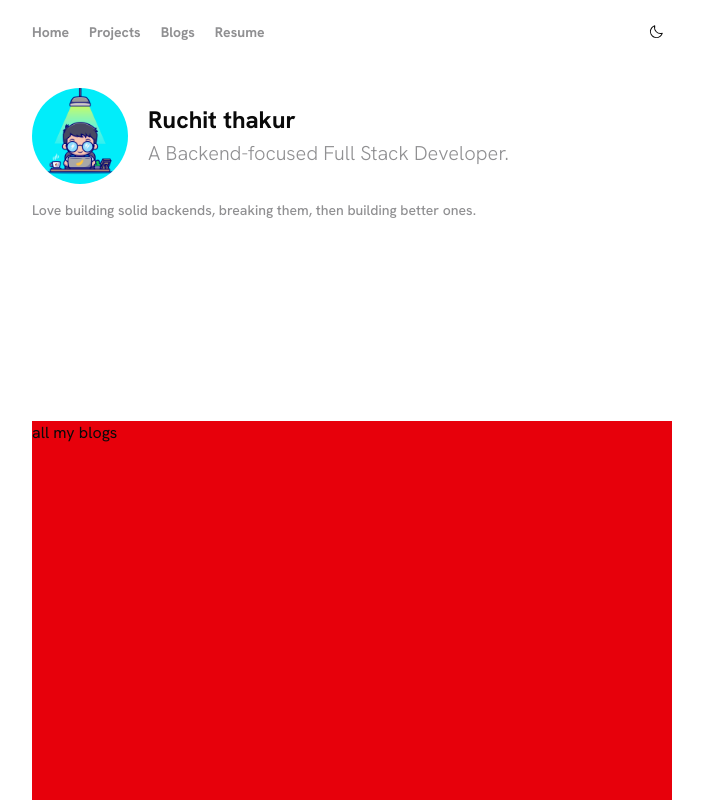
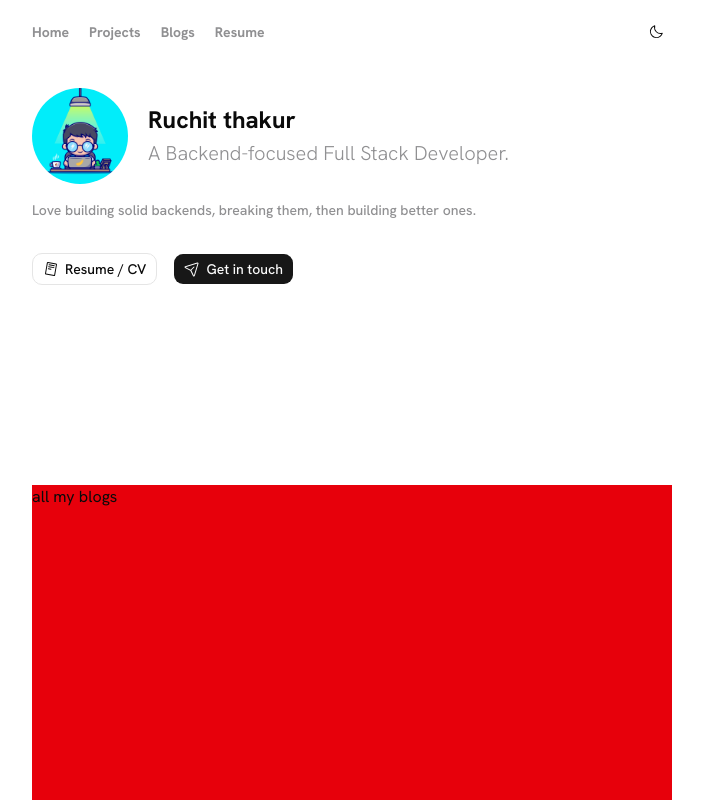
Before and after one commit to Ruchit-kumar44/My-Portfolio, a Next.js app: page / in a window 1280 px wide. Shown: the top 800 px of the page, without its empty margins (288-991 px from the left). Built offline with nearby package versions, Linux system fonts and the light colour scheme.

Commit message:
complete resume, contact button add cv and resume svg

```diff
--- a/src/app/globals.css
+++ b/src/app/globals.css
@@ -42,6 +42,41 @@
   html {
     @apply font-sans;
  }
+}
+
+:root {
+ --background: oklch(1 0 0);
+ --foreground: oklch(0.145 0 0);
+ --card: oklch(1 0 0);
+ --card-foreground: oklch(0.145 0 0);
+ --popover: oklch(1 0 0);
+ --popover-foreground: oklch(0.145 0 0);
+ --primary: oklch(0.205 0 0);
+ --primary-foreground: oklch(0.985 0 0);
+ --secondary: oklch(0.97 0 0);
+ --secondary-foreground: oklch(0.205 0 0);
+ --muted: oklch(0.97 0 0);
+ --muted-foreground: oklch(0.556 0 0);
+ --accent: oklch(0.97 0 0);
+ --accent-foreground: oklch(0.205 0 0);
+ --destructive: oklch(0.577 0.245 27.325);
+ --border: oklch(0.922 0 0);
+ --input: oklch(0.922 0 0);
+ --ring: oklch(0.708 0 0);
+ --chart-1: oklch(0.87 0 0);
+ --chart-2: oklch(0.556 0 0);
+ --chart-3: oklch(0.439 0 0);
+ --chart-4: oklch(0.371 0 0);
+ --chart-5: oklch(0.269 0 0);
+ --radius: 0.625rem;
+ --sidebar: oklch(0.985 0 0);
+ --sidebar-foreground: oklch(0.145 0 0);
+ --sidebar-primary: oklch(0.205 0 0);
+ --sidebar-primary-foreground: oklch(0.985 0 0);
+ --sidebar-accent: oklch(0.97 0 0);
+ --sidebar-accent-foreground: oklch(0.205 0 0);
+ --sidebar-border: oklch(0.922 0 0);
+ --sidebar-ring: oklch(0.708 0 0);
 }
 
 html.dark {
@@ -147,38 +182,3 @@ html.dark {
   inset 0 1px 2px rgba(255, 255, 255, 0.06),
   inset 0 1px 4px rgba(255, 255, 255, 0.03);
 }
-
-:root {
- --background: oklch(1 0 0);
- --foreground: oklch(0.145 0 0);
- --card: oklch(1 0 0);
- --card-foreground: oklch(0.145 0 0);
- --popover: oklch(1 0 0);
- --popover-foreground: oklch(0.145 0 0);
- --primary: oklch(0.205 0 0);
- --primary-foreground: oklch(0.985 0 0);
- --secondary: oklch(0.97 0 0);
- --secondary-foreground: oklch(0.205 0 0);
- --muted: oklch(0.97 0 0);
- --muted-foreground: oklch(0.556 0 0);
- --accent: oklch(0.97 0 0);
- --accent-foreground: oklch(0.205 0 0);
- --destructive: oklch(0.577 0.245 27.325);
- --border: oklch(0.922 0 0);
- --input: oklch(0.922 0 0);
- --ring: oklch(0.708 0 0);
- --chart-1: oklch(0.87 0 0);
- --chart-2: oklch(0.556 0 0);
- --chart-3: oklch(0.439 0 0);
- --chart-4: oklch(0.371 0 0);
- --chart-5: oklch(0.269 0 0);
- --radius: 0.625rem;
- --sidebar: oklch(0.985 0 0);
- --sidebar-foreground: oklch(0.145 0 0);
- --sidebar-primary: oklch(0.205 0 0);
- --sidebar-primary-foreground: oklch(0.985 0 0);
- --sidebar-accent: oklch(0.97 0 0);
- --sidebar-accent-foreground: oklch(0.205 0 0);
- --sidebar-border: oklch(0.922 0 0);
- --sidebar-ring: oklch(0.708 0 0);
-}
--- a/src/components/landing/Hero.tsx
+++ b/src/components/landing/Hero.tsx
@@ -1,6 +1,17 @@
 import Image from "next/image";
 import { heroConfig, socialLnks} from "@/config/Hero";
 import { Button } from "../ui/button";
+import CV from "../svgs/Cv";
+import Chat from "../svgs/Chat";
+import Link from 'next/link'
+import { cn } from "cn";
+
+
+
+const buttonIcons = {
+  CV: CV,
+  Chat: Chat,
+};
 
 export default function HeroSection(){
     const {name, title, avatar, buttons} = heroConfig
@@ -20,8 +31,29 @@ export default function HeroSection(){
             </div>
         </div>
        <div className="mt-4 text-small font-medium text-secondary">Love building solid backends, breaking them, then building better ones.</div>
+<div className="mt-8 flex gap-4">
+  {buttons.map((button, index) => {
+    const IconComponent =
+      buttonIcons[button.icon as keyof typeof buttonIcons];
 
-       <div></div>
+    return (
+      <Button
+        key={index}
+        asChild
+        variant={button.variant as 'outline' | 'default'}
+        className={cn(
+          button.variant === 'outline' && 'inset-shadow-indigo-500',
+          button.variant === 'default' && 'inset-shadow-indigo-500'
+        )}
+      >
+        <Link href={button.href}>
+          {IconComponent && <IconComponent />}
+          {button.text}
+        </Link>
+      </Button>
+    );
+  })}
+</div>
       </div>
 
     )
--- /dev/null
+++ b/src/components/svgs/Chat.tsx
@@ -0,0 +1,14 @@
+import React from 'react';
+
+export default function Chat({ className }: { className?: string }) {
+  return (
+    <svg
+      xmlns="http://www.w3.org/2000/svg"
+      fill="currentColor"
+      viewBox="0 0 256 256"
+      className={className}
+    >
+      <path d="M227.32,28.68a16,16,0,0,0-15.66-4.08l-.15,0L19.57,82.84a16,16,0,0,0-2.49,29.8L102,154l41.3,84.87A15.86,15.86,0,0,0,157.74,248q.69,0,1.38-.06a15.88,15.88,0,0,0,14-11.51l58.2-191.94c0-.05,0-.1,0-.15A16,16,0,0,0,227.32,28.68ZM157.83,231.85l-.05.14,0-.07-40.06-82.3,48-48a8,8,0,0,0-11.31-11.31l-48,48L24.08,98.25l-.07,0,.14,0L216,40Z"></path>
+    </svg>
+  );
+}
--- /dev/null
+++ b/src/components/svgs/Cv.tsx
@@ -0,0 +1,13 @@
+import React from 'react';
+
+export default function CV() {
+  return (
+    <svg
+      xmlns="http://www.w3.org/2000/svg"
+      fill="currentColor"
+      viewBox="0 0 256 256"
+    >
+      <path d="M210.78,39.25l-130.25-23A16,16,0,0,0,62,29.23l-29.75,169a16,16,0,0,0,13,18.53l130.25,23h0a16,16,0,0,0,18.54-13l29.75-169A16,16,0,0,0,210.78,39.25ZM178.26,224h0L48,201,77.75,32,208,55ZM89.34,58.42a8,8,0,0,1,9.27-6.48l83,14.65a8,8,0,0,1-1.39,15.88,8.36,8.36,0,0,1-1.4-.12l-83-14.66A8,8,0,0,1,89.34,58.42ZM83.8,89.94a8,8,0,0,1,9.27-6.49l83,14.66A8,8,0,0,1,174.67,114a7.55,7.55,0,0,1-1.41-.13l-83-14.65A8,8,0,0,1,83.8,89.94Zm-5.55,31.51A8,8,0,0,1,87.52,115L129,122.29a8,8,0,0,1-1.38,15.88,8.27,8.27,0,0,1-1.4-.12l-41.5-7.33A8,8,0,0,1,78.25,121.45Z"></path>
+    </svg>
+  );
+}
```
